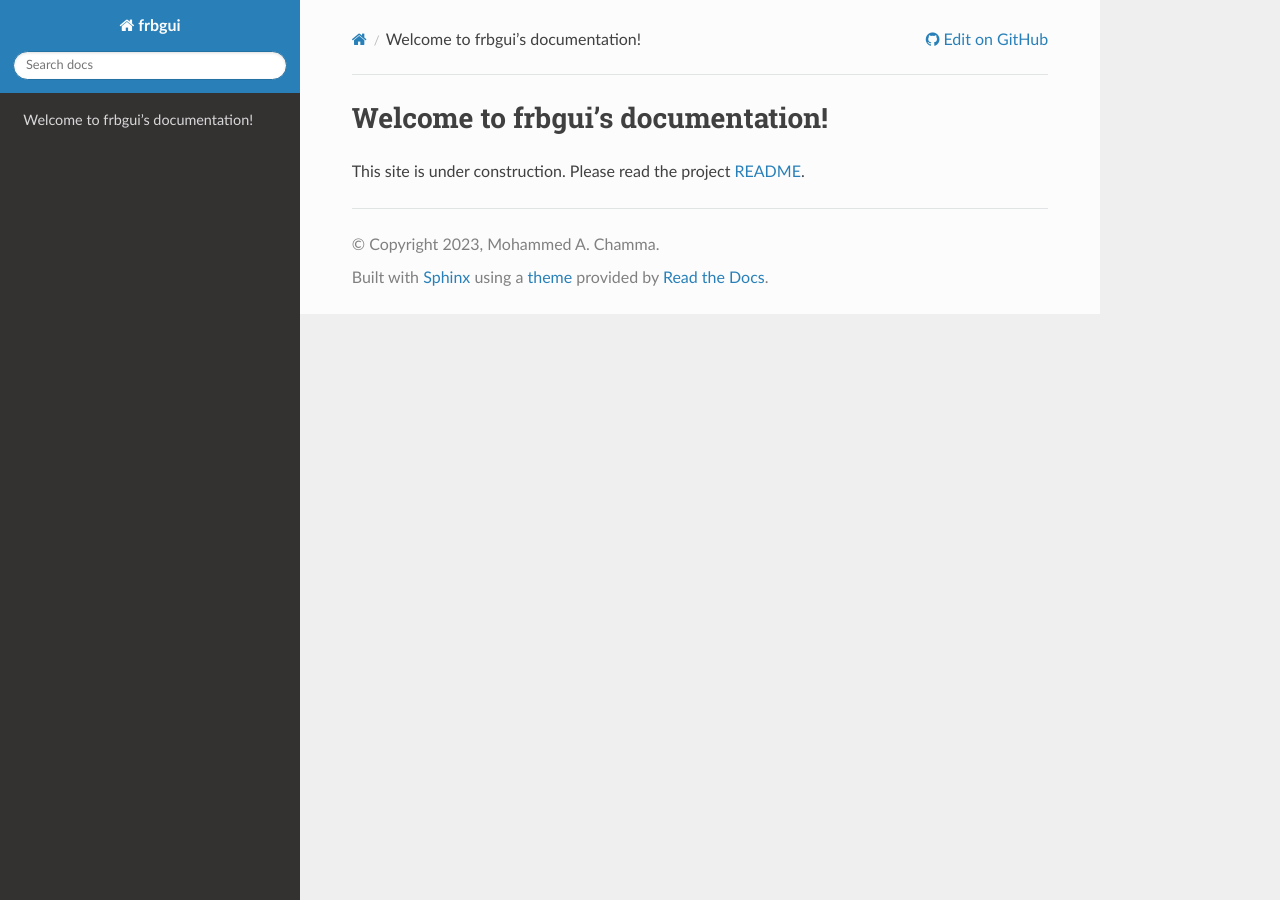
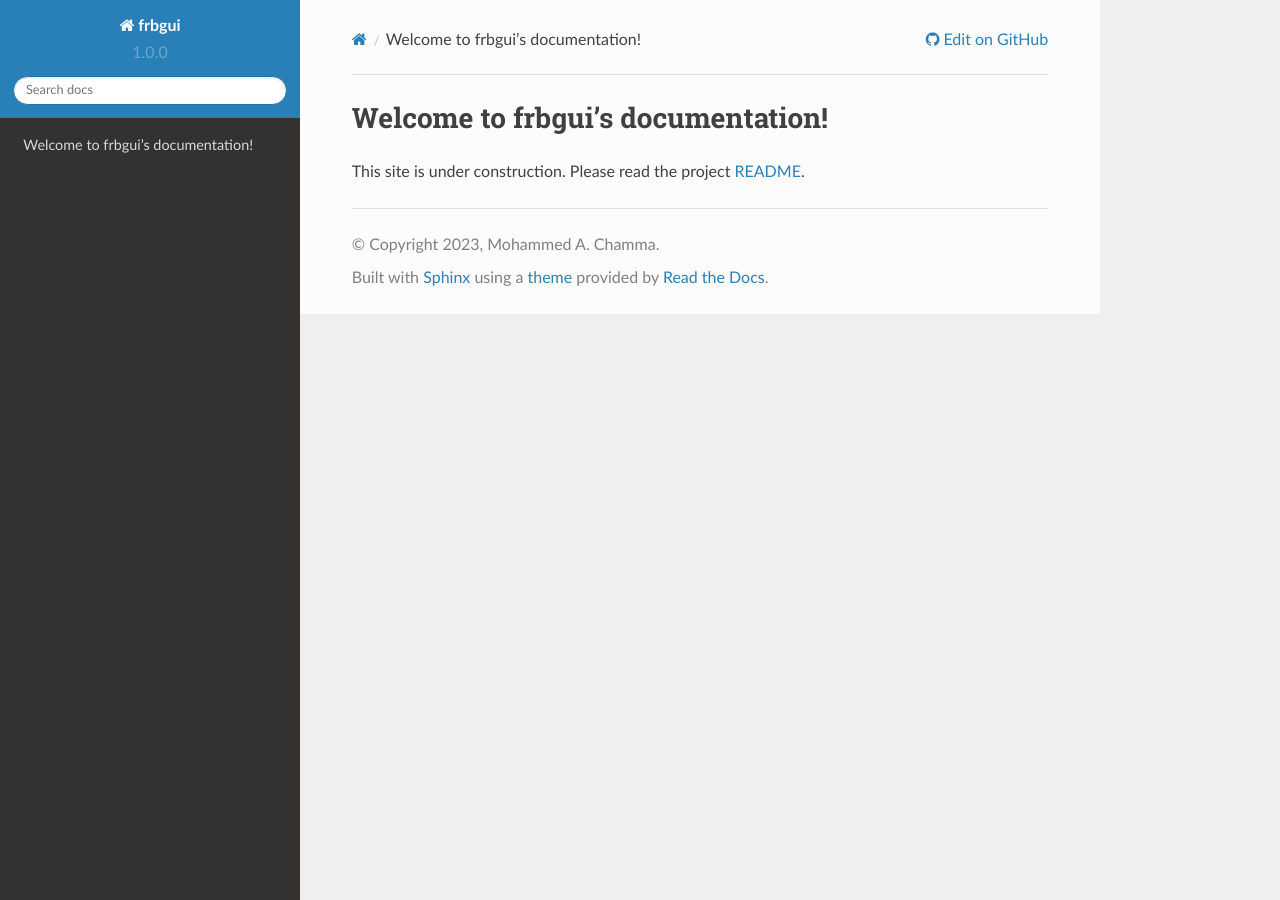
Before and after one commit to mef51/frbgui, a Sphinx documentation site: the page built from docs/index.rst, in a window 1280 px wide. Built offline with Sphinx 7.4.7 and the Read the Docs theme 2.0.0, drawn with Linux system fonts in a browser that asks for light colours.

Commit message:
fix setup.py and bump version
no static path for rtd, add version, all formats

```diff
--- a/docs/.readthedocs.yaml
+++ b/docs/.readthedocs.yaml
@@ -17,9 +17,7 @@
    fail_on_warning: true
 
 # Optionally build your docs in additional formats such as PDF and ePub
-formats:
-   - pdf
-   - epub
+formats: all
 
 # Optional but recommended, declare the Python requirements required
 # to build your documentation
--- a/docs/conf.py
+++ b/docs/conf.py
@@ -9,6 +9,7 @@
 project = 'frbgui'
 copyright = '2023, Mohammed A. Chamma'
 author = 'Mohammed A. Chamma'
+version = '1.0.0'
 
 # -- General configuration ---------------------------------------------------
 # https://www.sphinx-doc.org/en/master/usage/configuration.html#general-configuration
@@ -31,4 +32,4 @@
 }
 
 html_theme = 'sphinx_rtd_theme'
-html_static_path = ['_static']
+html_static_path = []#['_staticx']
--- a/setup.py
+++ b/setup.py
@@ -6,7 +6,7 @@
 
 setuptools.setup(
 	name="frbgui",
-	version="0.9.2",
+	version="1.0.0",
 	author="Mohammed Chamma",
 	author_email="mchamma@uwo.ca",
 	description="GUI and utilities for processing Fast Radio Burst waterfalls",
@@ -17,7 +17,7 @@
 	py_modules=['frbgui', 'driftrate', 'driftlaw'],
 	install_requires=[
 		'matplotlib',
-		'numpy'
+		'numpy',
 		'dearpygui>=1.9.1',
 		'dearpygui_ext>=0.9.5',
 		'your>=0.6.5',
```
